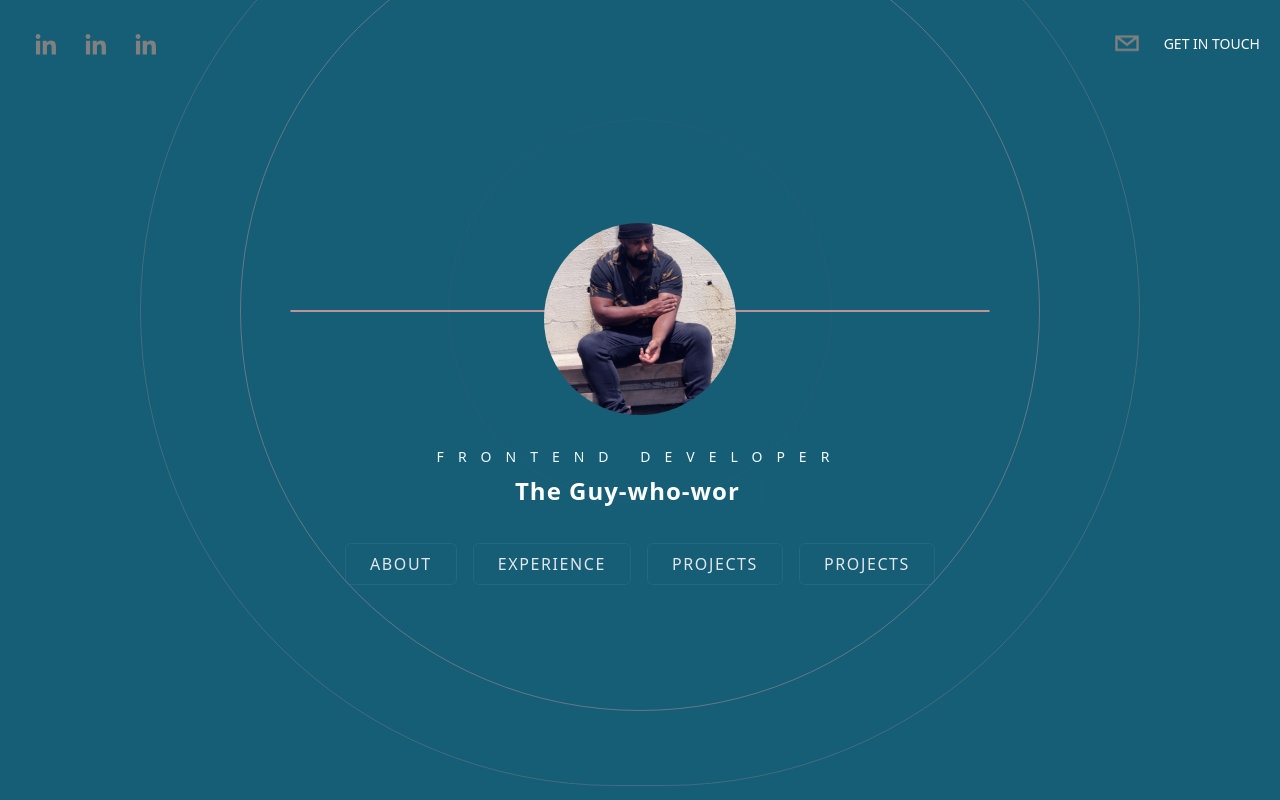
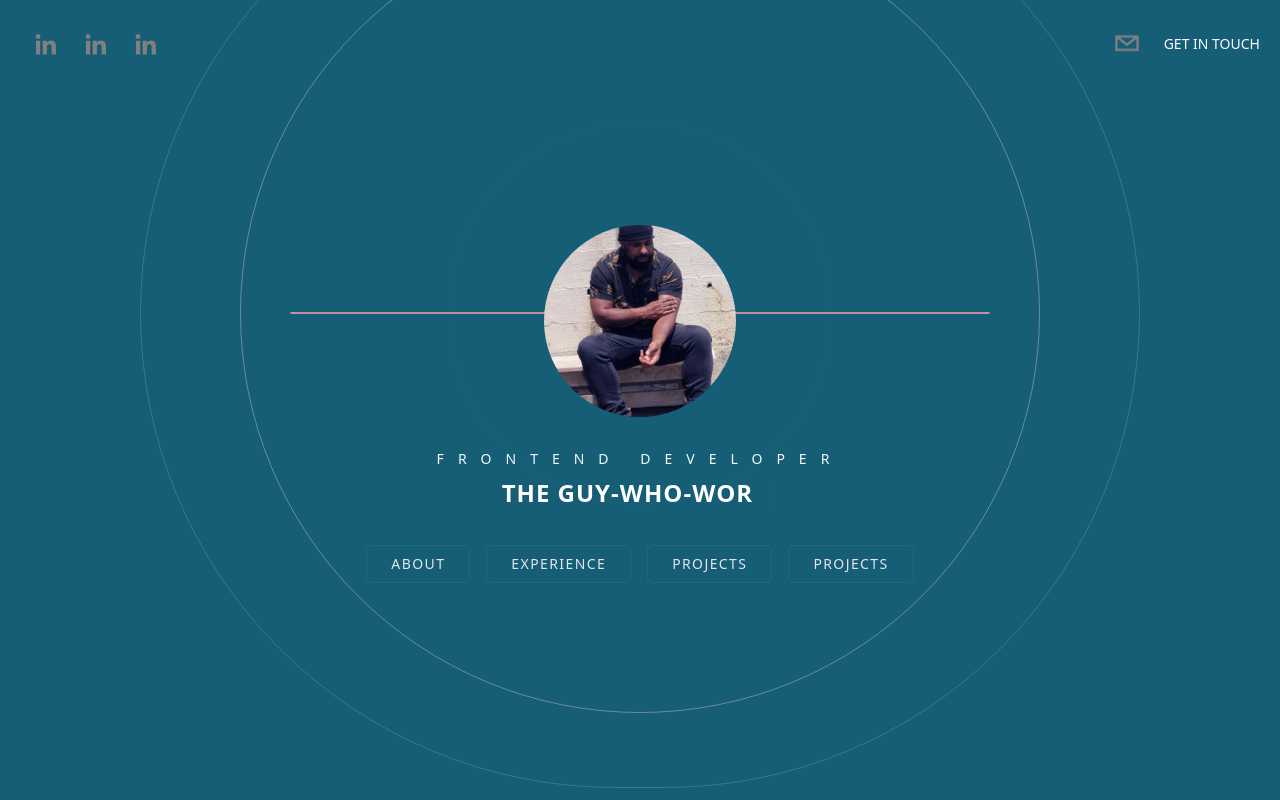
Before and after one commit to haluskua/sanity-portfolio, a Next.js app: page / in a window 1280 px wide. Built offline with nearby package versions, Linux system fonts and the light colour scheme.

Commit message:
changed fonts to uppercase for hero page

```diff
--- a/components/BackgroundCircle.tsx
+++ b/components/BackgroundCircle.tsx
@@ -8,8 +8,8 @@ function BackgroundCircle({}: Props) {
       <div className="border border-red-300 rounded-full h-[200px] w-[200px] mt-52 animate-ping absolute opacity-30" />
       {/* <div className="border absolute border-red-300 rounded-full h-[300px] w-[300px] mt-52 animate-pulse " /> */}
       <div className="border absolute border-red-300 rounded-full h-[00px] w-[700px] mt-52 animate-pulse " />
-      <div className="border absolute border-red-300 rounded-full h-[800px] w-[800px] mt-52 border-[#f7abba opacity-20 animate-pulse " />
-      <div className="border absolute border-red-300 rounded-full h-[950px] w-[1000px] mt-52 border-[#f7abba opacity-20 " />
+      <div className="border absolute border-red-100 rounded-full h-[800px] w-[800px] mt-52 border-[#f7abba opacity-20 animate-pulse " />
+      <div className="border absolute border-red-200 rounded-full h-[950px] w-[1000px] mt-52 border-[#f7abba opacity-20 " />
     </div>
   );
 }
--- a/components/Hero.tsx
+++ b/components/Hero.tsx
@@ -29,7 +29,7 @@ const Hero = (props: Props) => {
         <h2 className="text-sm uppercase pb-2 text-[#f4faff] tracking-[14px] py-4">
           Frontend Developer
         </h2>
-        <h1 className="text-1xl lg:text-2xl font-semibold mb-2">
+        <h1 className="text-1xl lg:text-2xl uppercase font-semibold mb-2">
           <span className="mr-3 tracking-[1px]">{text}</span>
           <Cursor cursorColor="pink" />
         </h1>
--- a/styles/globals.css
+++ b/styles/globals.css
@@ -4,6 +4,6 @@
 
 @layer components {
   .heroButton {
-    @apply px-6 py-2 border border-[#5794a3]/20 m-2 rounded-md text-[#e4e6ee] transition-all  hover:text-[#f7eded] hover:border-[#93c1e7] uppercase tracking-widest;
+    @apply text-sm px-6 py-2 border border-[#5794a3]/20 m-2 rounded-md text-[#e4e6ee] transition-all  hover:text-[#f7eded] hover:border-[#93c1e7] uppercase tracking-widest;
   }
 }
```
